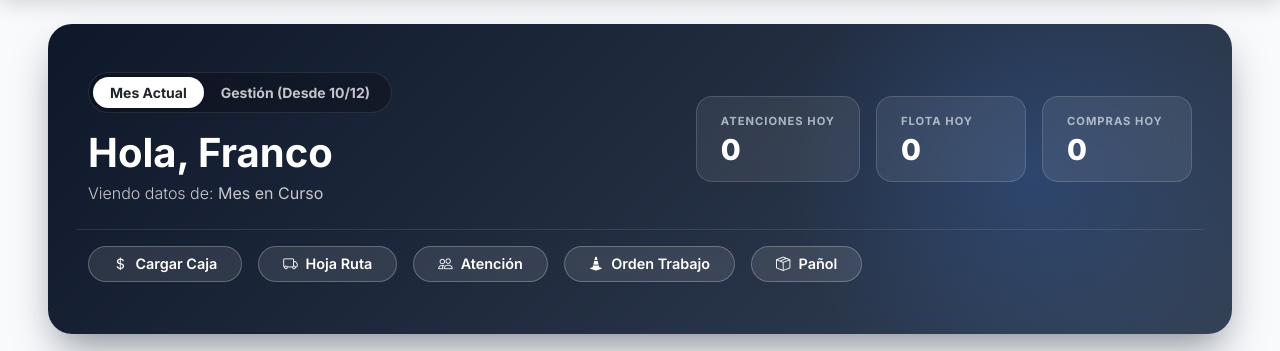
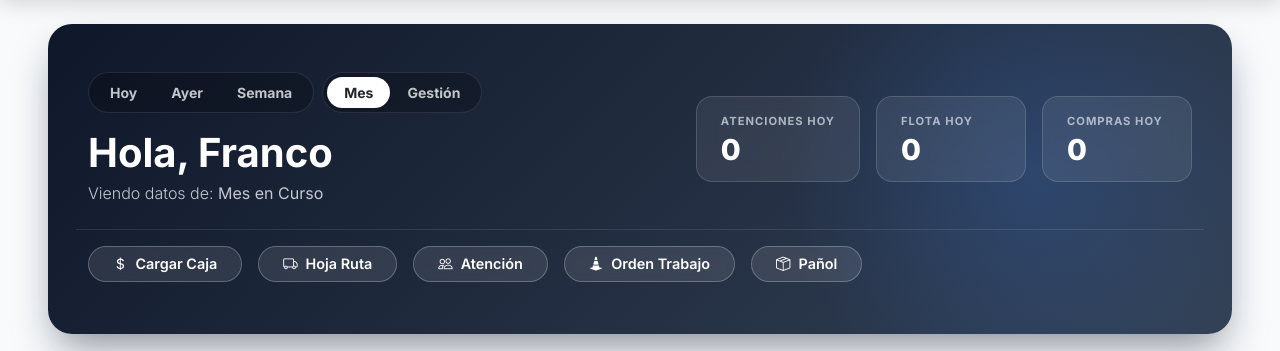
Before and after one commit to Francoamora/munifinanzas, a Django app: page /dashboard/ in a window 1280 px wide. Shown: the part 69-420 px from the top of the page. Run offline with Django 4.2, Linux system fonts and the light colour scheme; a user stored in the database is signed in; data comes from the database, SQL or seed files in the repository; both versions use the stored data as it was after the commit; data that the repository does not hold is empty; some libraries are stand-ins or nearby versions.

Commit message:
Feature: Nuevos filtros de tiempo (Ayer/Hoy/Semana) en Dashboard

```diff
--- a/finanzas/templates/finanzas/home.html
+++ b/finanzas/templates/finanzas/home.html
@@ -36,6 +36,7 @@
         padding: 1rem 1.5rem;
         min-width: 150px;
         transition: transform 0.2s, background 0.2s;
+        position: relative; /* Para stretched-link */
     }
     .mini-stat-box:hover { transform: translateY(-3px); background: rgba(255,255,255,0.12); border-color: rgba(255,255,255,0.3); }
     .mini-stat-label { font-size: 0.7rem; text-transform: uppercase; letter-spacing: 1px; opacity: 0.8; font-weight: 700; color: #cbd5e1; }
@@ -101,13 +102,28 @@
     <div class="row align-items-center gy-4 position-relative z-1">
 
         <div class="col-lg-5">
-            <div class="d-inline-flex bg-black bg-opacity-25 rounded-pill p-1 mb-3 border border-white border-opacity-10 backdrop-blur">
-                <a href="?ver=mes" class="btn btn-sm rounded-pill px-3 fw-bold transition-all {% if filtro_activo != 'gestion' %}bg-white text-dark shadow-sm{% else %}text-white opacity-75 hover-opacity-100{% endif %}">
-                    Mes Actual
-                </a>
-                <a href="?ver=gestion" class="btn btn-sm rounded-pill px-3 fw-bold transition-all {% if filtro_activo == 'gestion' %}bg-white text-dark shadow-sm{% else %}text-white opacity-75 hover-opacity-100{% endif %}">
-                    Gestión (Desde 10/12)
-                </a>
+
+            <div class="d-flex flex-wrap gap-2 mb-3">
+                <div class="d-inline-flex bg-black bg-opacity-25 rounded-pill p-1 border border-white border-opacity-10 backdrop-blur">
+                    <a href="?ver=hoy" class="btn btn-sm rounded-pill px-3 fw-bold transition-all {% if filtro_activo == 'hoy' %}bg-white text-dark shadow-sm{% else %}text-white opacity-75 hover-opacity-100{% endif %}" title="Ver Hoy">
+                        Hoy
+                    </a>
+                    <a href="?ver=ayer" class="btn btn-sm rounded-pill px-3 fw-bold transition-all {% if filtro_activo == 'ayer' %}bg-white text-dark shadow-sm{% else %}text-white opacity-75 hover-opacity-100{% endif %}" title="Ver Ayer">
+                        Ayer
+                    </a>
+                    <a href="?ver=semana" class="btn btn-sm rounded-pill px-3 fw-bold transition-all {% if filtro_activo == 'semana' %}bg-white text-dark shadow-sm{% else %}text-white opacity-75 hover-opacity-100{% endif %}" title="Ver Semana">
+                        Semana
+                    </a>
+                </div>
+
+                <div class="d-inline-flex bg-black bg-opacity-25 rounded-pill p-1 border border-white border-opacity-10 backdrop-blur">
+                    <a href="?ver=mes" class="btn btn-sm rounded-pill px-3 fw-bold transition-all {% if filtro_activo == 'mes' %}bg-white text-dark shadow-sm{% else %}text-white opacity-75 hover-opacity-100{% endif %}">
+                        Mes
+                    </a>
+                    <a href="?ver=gestion" class="btn btn-sm rounded-pill px-3 fw-bold transition-all {% if filtro_activo == 'gestion' %}bg-white text-dark shadow-sm{% else %}text-white opacity-75 hover-opacity-100{% endif %}">
+                        Gestión
+                    </a>
+                </div>
             </div>
 
             <h1 class="fw-bold mb-1 display-6 text-white">
@@ -123,16 +139,19 @@
                 <div class="mini-stat-box text-center text-lg-start">
                     <div class="mini-stat-label">Atenciones Hoy</div>
                     <div class="mini-stat-value">{{ atenciones_hoy|default:"0" }}</div>
+                    <a href="{% url 'finanzas:atencion_list' %}" class="stretched-link"></a>
                 </div>
                 <div class="mini-stat-box text-center text-lg-start">
                     <div class="mini-stat-label">Flota Hoy</div>
                     <div class="mini-stat-value">{{ viajes_hoy|default:"0" }}</div>
+                    <a href="{% url 'finanzas:hoja_ruta_list' %}" class="stretched-link"></a>
                 </div>
 
                 {% if perms_ver_dinero %}
                 <div class="mini-stat-box text-center text-lg-start">
                     <div class="mini-stat-label">Compras Hoy</div>
                     <div class="mini-stat-value">{{ ocs_hoy|default:"0" }}</div>
+                    <a href="{% url 'finanzas:oc_list' %}" class="stretched-link"></a>
                 </div>
                 {% endif %}
             </div>
@@ -349,11 +368,10 @@ document.addEventListener("DOMContentLoaded", function() {
     });
 
     counters.forEach(counter => {
-        // Obtenemos el valor crudo formateado para JS (sin comas de miles)
         let raw = counter.getAttribute('data-target');
         if(!raw) return;
 
-        let target = parseFloat(raw.replace(',', '.')); // Aseguramos formato punto decimal
+        let target = parseFloat(raw.replace(',', '.'));
         if(isNaN(target)) target = 0;
 
         let start = 0;
@@ -363,7 +381,6 @@ document.addEventListener("DOMContentLoaded", function() {
         function update(currentTime) {
             const elapsed = currentTime - startTime;
             const progress = Math.min(elapsed / duration, 1);
-            // Easing function (cubic out)
             const ease = 1 - Math.pow(1 - progress, 3);
 
             const current = start + (target - start) * ease;
@@ -375,10 +392,9 @@ document.addEventListener("DOMContentLoaded", function() {
         requestAnimationFrame(update);
     });
 
-    // 2. GRÁFICO + CÁLCULO DE RATIO (SOLO SI EXISTE EL CANVAS)
+    // 2. GRÁFICO (SOLO SI EXISTE EL CANVAS)
     const ctx = document.getElementById('balanceChart');
     if (ctx) {
-        // Usamos stringformat:"f" para obtener el número limpio tipo 1234.56
         const ing = {{ total_ingresos_mes|stringformat:"f" }};
         const gas = {{ total_gastos_mes|stringformat:"f" }};
 
@@ -388,7 +404,7 @@ document.addEventListener("DOMContentLoaded", function() {
                 labels: ['Ingresos', 'Gastos'],
                 datasets: [{
                     data: [ing, gas],
-                    backgroundColor: ['#10b981', '#ef4444'], // Verde Emerald, Rojo
+                    backgroundColor: ['#10b981', '#ef4444'],
                     borderWidth: 0, hoverOffset: 5
                 }]
             },
@@ -398,11 +414,11 @@ document.addEventListener("DOMContentLoaded", function() {
             }
         });
 
-        // CÁLCULO DE LA BARRA DE EFICIENCIA
+        // BARRA DE RATIO
         if (ing > 0) {
             let ratio = (gas / ing) * 100;
             let displayRatio = ratio.toFixed(1);
-            if (ratio > 100) ratio = 100; // Tope visual de la barra
+            if (ratio > 100) ratio = 100;
 
             const bar = document.getElementById('ratio-bar');
             const txt = document.getElementById('ratio-text');
@@ -410,8 +426,6 @@ document.addEventListener("DOMContentLoaded", function() {
             if (bar && txt) {
                 bar.style.width = ratio + "%";
                 txt.innerText = displayRatio + "%";
-
-                // Cambiar color según salud financiera
                 if (ratio > 100) {
                     bar.classList.remove('bg-primary'); bar.classList.add('bg-danger');
                 } else if (ratio > 80) {
--- a/finanzas/views.py
+++ b/finanzas/views.py
@@ -183,6 +183,11 @@ def proveedor_create_express(request):
 # =========================================================
 # 2) DASHBOARD (HOME)
 # =========================================================
+from django.utils import timezone
+from datetime import date, timedelta # <--- IMPORTANTE: TIMEDELTA
+from django.db.models import Sum, Q
+from django.views.generic import TemplateView
+from .models import HojaRuta, Atencion, OrdenCompra, Movimiento, OrdenPago
 
 class HomeView(DashboardAccessMixin, TemplateView):
     template_name = "finanzas/home.html"
@@ -190,39 +195,73 @@ class HomeView(DashboardAccessMixin, TemplateView):
     def get_context_data(self, **kwargs):
         ctx = super().get_context_data(**kwargs)
 
-        # --- 1. CONFIGURACIÓN DEL TIEMPO (CEREBRO DEL DASHBOARD) ---
-        hoy = timezone.now().date()
+        # --- 1. CEREBRO DEL DASHBOARD (CALENDARIO INTELIGENTE) ---
+        # Usamos localdate() para respetar la Zona Horaria de Argentina
+        hoy = timezone.localdate()
+
+        # Fechas base
         inicio_mes_actual = hoy.replace(day=1)
-
-        # FECHA CLAVE: INICIO DE GESTIÓN
         inicio_gestion = date(2025, 12, 10)
 
-        # Detectar qué quiere ver el usuario
-        filtro = self.request.GET.get('ver', 'mes') # 'mes' (default) o 'gestion'
+        # Detectar filtro
+        filtro = self.request.GET.get('ver', 'mes') # 'mes' es el default
 
-        if filtro == 'gestion':
+        # LÓGICA DE FILTROS
+        if filtro == 'hoy':
+            fecha_inicio = hoy
+            fecha_fin = hoy
+            titulo_periodo = "Día de Hoy"
+
+        elif filtro == 'ayer':
+            fecha_inicio = hoy - timedelta(days=1)
+            fecha_fin = fecha_inicio # Empieza y termina ayer
+            titulo_periodo = "Día de Ayer"
+
+        elif filtro == 'semana':
+            # Desde el lunes de la semana actual
+            fecha_inicio = hoy - timedelta(days=hoy.weekday())
+            fecha_fin = hoy
+            titulo_periodo = "Esta Semana"
+
+        elif filtro == 'gestion':
             fecha_inicio = inicio_gestion
+            fecha_fin = hoy
             titulo_periodo = "Gestión (Desde 10/12/2025)"
-        else:
+
+        else: # Default: 'mes'
             fecha_inicio = inicio_mes_actual
+            fecha_fin = hoy
             titulo_periodo = "Mes en Curso"
 
         # =================================================
-        # 2. PULSO OPERATIVO (SIEMPRE ES "HOY")
+        # 2. PULSO OPERATIVO (SIEMPRE ES LA FOTO DE "HOY")
         # =================================================
-        ctx['viajes_hoy'] = HojaRuta.objects.filter(fecha=hoy).count()
-        ctx['atenciones_hoy'] = Atencion.objects.filter(fecha_atencion=hoy).count() if Atencion else 0
-        ctx['ocs_hoy'] = OrdenCompra.objects.filter(fecha_oc=hoy).count()
+        # Estos contadores pequeños del header siempre muestran el "ahora",
+        # independientemente del filtro financiero, para no confundir.
+        try:
+            ctx['viajes_hoy'] = HojaRuta.objects.filter(fecha=hoy).count()
+        except:
+            ctx['viajes_hoy'] = 0
+
+        try:
+            ctx['atenciones_hoy'] = Atencion.objects.filter(fecha_atencion=hoy).count()
+        except:
+            ctx['atenciones_hoy'] = 0
+
+        try:
+            ctx['ocs_hoy'] = OrdenCompra.objects.filter(fecha_oc=hoy).count()
+        except:
+            ctx['ocs_hoy'] = 0
 
         # =================================================
         # 3. DATOS FINANCIEROS (SENSIBLES AL FILTRO)
         # =================================================
 
-        # Base de Movimientos Aprobados en el rango seleccionado
+        # Usamos gte (mayor o igual) y lte (menor o igual)
         movs_periodo = Movimiento.objects.filter(
             estado=Movimiento.ESTADO_APROBADO,
             fecha_operacion__gte=fecha_inicio,
-            fecha_operacion__lte=hoy,
+            fecha_operacion__lte=fecha_fin,
         )
 
         # Cálculo de Balance
@@ -233,7 +272,7 @@ class HomeView(DashboardAccessMixin, TemplateView):
         ingresos = balance["ingresos"] or 0
         gastos = balance["gastos"] or 0
 
-        # KPIs Específicos (Ayudas y Combustible) en el rango seleccionado
+        # KPIs Específicos
         ctx['ayudas_mes_cant'] = movs_periodo.filter(
             tipo__iexact="GASTO", categoria__es_ayuda_social=True
         ).count()
@@ -246,22 +285,24 @@ class HomeView(DashboardAccessMixin, TemplateView):
             tipo__iexact="GASTO", categoria__es_combustible=True
         ).aggregate(t=Sum('monto'))['t'] or 0
 
-        # Viajes en el periodo
-        ctx['viajes_mes'] = HojaRuta.objects.filter(fecha__gte=fecha_inicio, fecha__lte=hoy).count()
+        # Viajes en el periodo filtrado (Ayer, Semana, etc)
+        ctx['viajes_mes'] = HojaRuta.objects.filter(
+            fecha__gte=fecha_inicio,
+            fecha__lte=fecha_fin
+        ).count()
 
-        # Últimos Movimientos (Siempre mostramos los últimos reales, sin importar el filtro)
-        # CORREGIDO: Usamos relaciones reales (beneficiario, proveedor) en lugar de 'persona'
+        # Últimos Movimientos (Siempre muestra los últimos reales cargados)
         ultimos = Movimiento.objects.filter(
             estado=Movimiento.ESTADO_APROBADO
         ).select_related(
-            "categoria", "cuenta_destino", "cuenta_origen", "beneficiario", "proveedor"
+            "categoria", "beneficiario", "proveedor"
         ).order_by("-fecha_operacion", "-id")[:7]
 
         # Contexto final
         ctx.update({
             "hoy": hoy,
             "titulo_periodo": titulo_periodo,
-            "filtro_activo": filtro, # Para pintar el botón activo
+            "filtro_activo": filtro,
             "saldo_mes": ingresos - gastos,
             "total_ingresos_mes": ingresos,
             "total_gastos_mes": gastos,
@@ -269,7 +310,9 @@ class HomeView(DashboardAccessMixin, TemplateView):
             "ultimos_movimientos": ultimos,
         })
 
-        if 'roles_ctx' in globals(): ctx.update(roles_ctx(self.request.user))
+        if 'roles_ctx' in globals():
+            ctx.update(roles_ctx(self.request.user))
+
         return ctx
 
 # Alias para compatibilidad
```
Also changed, not shown: db.sqlite3.
